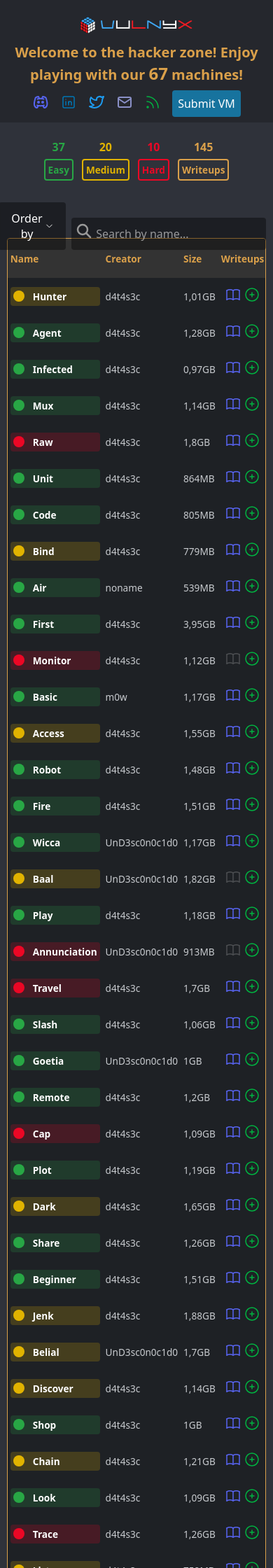
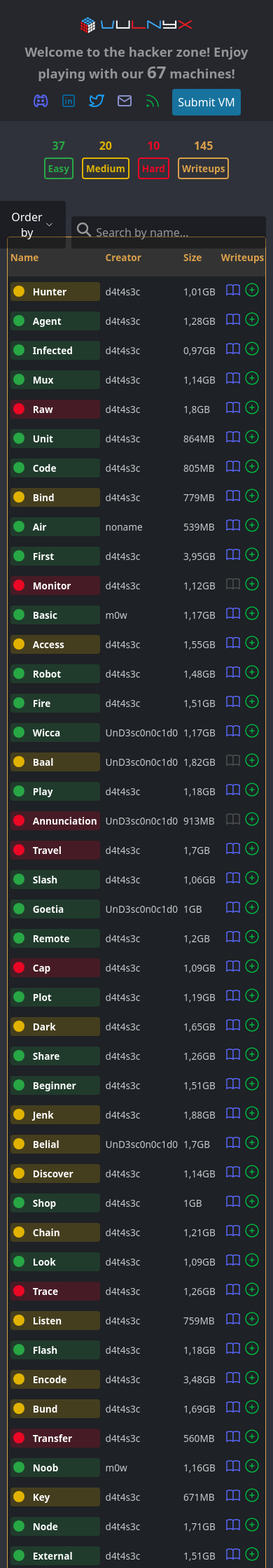
Before and after one commit to VulNyx/vulnyx, a Jekyll site: the page built from index.md, in a window 390 px wide. Shown: the top 2240 px of the page at 70% size. Built offline with Jekyll 4.4.1, drawn with Linux system fonts in a browser that asks for light colours.

Commit message:
style: update

```diff
--- a/assets/style.scss
+++ b/assets/style.scss
@@ -70,15 +70,15 @@ header {
   display: grid;
   grid-template-columns: 1fr 2fr 1fr;
   // gap: 1rem;
-  align-items: center;
+  // align-items: center;
   padding: 0.5rem;
 }
 
 #page-title {
   margin: 0;
-  font-size: 1.25rem;
+  font-size: 1.15rem;
   text-align: center;
-  color: #daa04a;
+  color: #939598;
 }
 
 .project-info {
@@ -350,7 +350,7 @@ td {
 }
 
 td {
-  height: 52px;
+  height: 42px;
 }
 
 th {
@@ -879,7 +879,7 @@ footer p {
   header {
     display: flex;
     flex-direction: column;
-    align-items: center;
+    /* align-items: center; */
     justify-content: center;
     gap: 0.5rem;
   }
```
